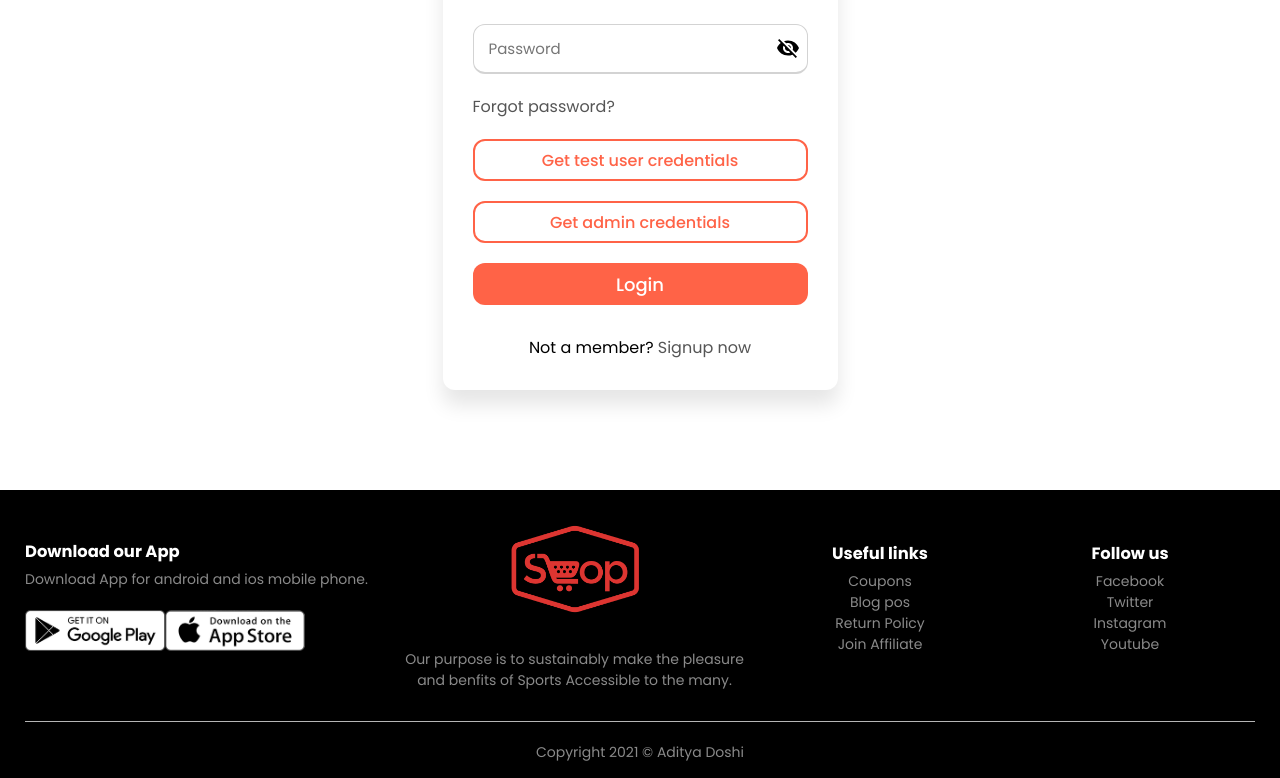
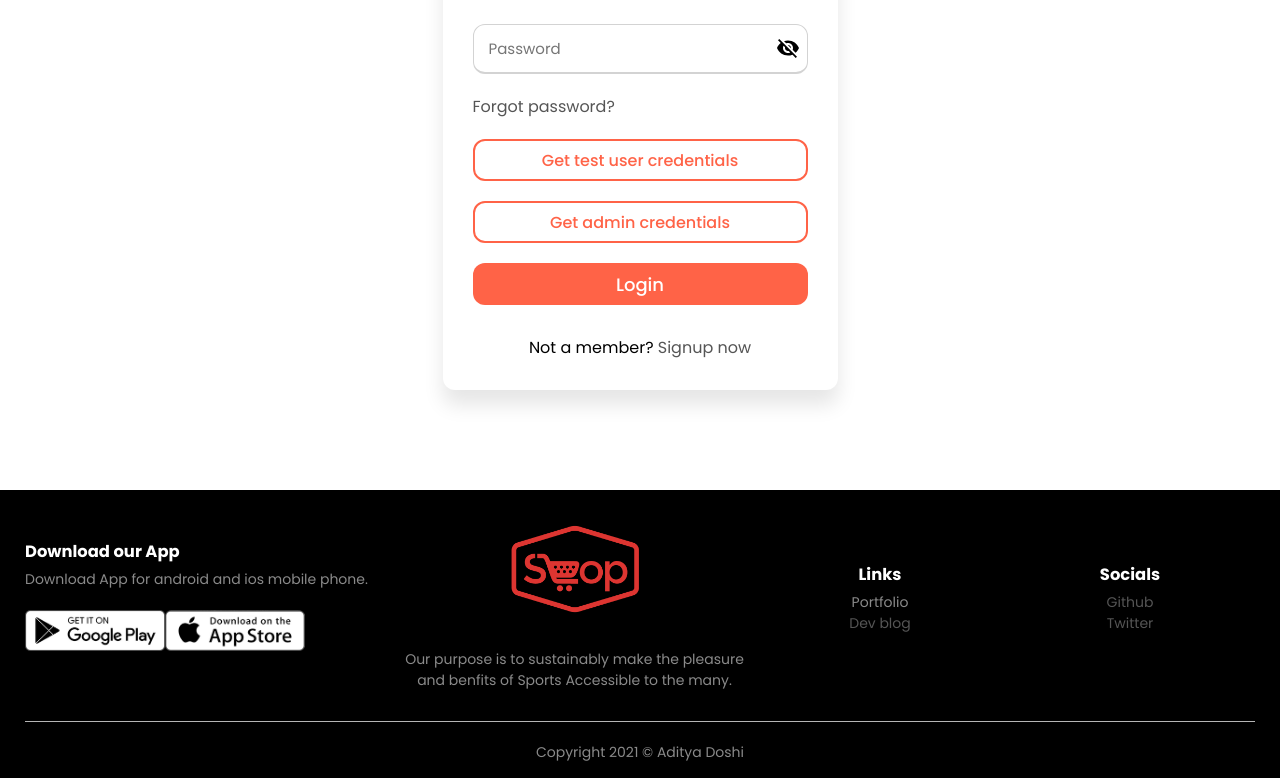
Before and after one commit to adidoshi/e-commerce_frontend, a React (Create React App) app: page /login in a window 1280 px wide. Shown: the part 386-1164 px from the top of the page. Built offline with nearby package versions, Linux system fonts and the light colour scheme; a web font is replaced by a local one.

Commit message:
refactor: products section, docs: data update

```diff
--- a/src/App.js
+++ b/src/App.js
@@ -29,6 +29,7 @@ import ProductReviews from "./pages/admin/reviewsRelated/ProductReviews";
 import UpdateProfile from "./pages/user/UpdateProfile";
 import UpdatePassword from "./pages/user/UpdatePassword";
 import UpdateProduct from "./pages/admin/newProduct/UpdateProduct";
+import AllProducts from "./components/publicComp/AllProducts";
 
 function App() {
   const { userInfo } = useSelector((state) => state.auth);
@@ -49,6 +50,7 @@ function App() {
           />
           <Route exact path="/products" component={Products} />
           <Route exact path="/products/:keyword" component={Products} />
+          <Route exact path="/allproducts/" component={AllProducts} />
           <Route exact path="/product/:id" component={ProductDetails} />
           <Route exact path="/cart" component={Cart} />
 
--- a/src/components/layout/footer/Footer.js
+++ b/src/components/layout/footer/Footer.js
@@ -26,21 +26,39 @@ const Footer = () => {
               </p>
             </div>
             <div className="footer-col-3">
-              <h3>Useful links</h3>
+              <h3>Links</h3>
               <ul>
-                <li>Coupons</li>
-                <li>Blog pos</li>
-                <li>Return Policy</li>
-                <li>Join Affiliate</li>
+                <li>Portfolio</li>
+                <li>
+                  <a
+                    href="https://dev.to/adidoshi"
+                    rel="noreferrer"
+                    target="_blank"
+                    no>
+                    Dev blog
+                  </a>
+                </li>
               </ul>
             </div>
             <div className="footer-col-4">
-              <h3>Follow us</h3>
+              <h3>Socials</h3>
               <ul>
-                <li>Facebook</li>
-                <li>Twitter</li>
-                <li>Instagram</li>
-                <li>Youtube</li>
+                <li>
+                  <a
+                    href="https://github.com/adidoshi"
+                    rel="noreferrer"
+                    target="_blank"
+                    no>
+                    Github
+                  </a>
+                </li>
+                <a
+                  href="https://twitter.com/adidoshi08"
+                  rel="noreferrer"
+                  target="_blank"
+                  no>
+                  Twitter
+                </a>
               </ul>
             </div>
           </div>
--- a/src/components/products/productDetails/ProductInfo.js
+++ b/src/components/products/productDetails/ProductInfo.js
@@ -24,6 +24,7 @@ import {
 import { addItemsToCart } from "../../../redux/actions/cartAction";
 // import product6 from "../../../assets/images/product-6.jpg";
 import ReviewCard from "./reviews/ReviewCard";
+import { NEW_REVIEW_RESET } from "../../../redux/constants/productsActionsTypes";
 
 const ProductInfo = () => {
   const [quantity, setQuantity] = useState(1);
@@ -37,6 +38,7 @@ const ProductInfo = () => {
   const { product, loading, error } = useSelector(
     (state) => state.productDetails
   );
+
   const { success, error: reviewError } = useSelector(
     (state) => state.newReview
   );
@@ -89,7 +91,7 @@ const ProductInfo = () => {
     if (success) {
       toast.success("Review submitted successfully!", successOptions);
       setComment("");
-      // dispatch({ type: NEW_REVIEW_RESET });
+      dispatch({ type: NEW_REVIEW_RESET });
     }
 
     dispatch(getProductDetails(params.id));
--- /dev/null
+++ b/src/components/publicComp/AllProducts.js
@@ -0,0 +1,39 @@
+import React, { useEffect } from "react";
+import { Helmet } from "react-helmet";
+import { useDispatch, useSelector } from "react-redux";
+import { fetchProducts } from "../../redux/actions/productsAction";
+import Footer from "../layout/footer/Footer";
+import Loading from "../layout/loader/Loading";
+import Navbar from "../layout/navbar/Navbar";
+import ProductCard from "../products/ProductCard";
+
+const AllProducts = () => {
+  const dispatch = useDispatch();
+  const { products: allProds, loading } = useSelector((state) => state.prods);
+
+  useEffect(() => {
+    dispatch(fetchProducts());
+  }, [dispatch]);
+  return (
+    <>
+      <Helmet title="All Products | Splash Store" />
+      <Navbar />
+      {loading ? (
+        <Loading />
+      ) : (
+        <div className="small-container">
+          <h2 className="title">All Products</h2>
+          <div className="row">
+            {allProds &&
+              allProds.map((product) => {
+                return <ProductCard product={product} key={product._id} />;
+              })}
+          </div>
+        </div>
+      )}
+      <Footer />
+    </>
+  );
+};
+
+export default AllProducts;
--- a/src/components/publicComp/home/header/Header.js
+++ b/src/components/publicComp/home/header/Header.js
@@ -1,6 +1,7 @@
 import React from "react";
 import "./Header.css";
 import landingPageImg from "../../../../assets/images/landingpageimg.png";
+import { Link } from "react-router-dom";
 
 const Header = () => {
   return (
@@ -16,9 +17,9 @@ const Header = () => {
                 Shop the most cool products available on the store <br /> let it
                 be tshirts, electronics and much more!
               </p>
-              <a href="/" className="btn">
+              <Link to="/products" className="btn">
                 Explore now &#8594;
-              </a>
+              </Link>
             </div>
             <div className="col-2">
               <img src={landingPageImg} alt="..." />
--- a/src/components/publicComp/home/testimonials/Testimonial.js
+++ b/src/components/publicComp/home/testimonials/Testimonial.js
@@ -15,13 +15,13 @@ const cutomerComments = [
   {
     content:
       "Lorem ipsum dolor sit amet consectetur adipisicing elit. Soluta consequatur blanditiis",
-    name: "Sean Parker",
+    name: "Gorge Warner",
     img: user2,
   },
   {
     content:
       "Lorem ipsum dolor sit amet consectetur adipisicing elit. Soluta consequatur blanditiis",
-    name: "Sean Parker",
+    name: "Kelly Maze",
     img: user3,
   },
 ];
--- a/src/components/utils/ToastStyles.js
+++ b/src/components/utils/ToastStyles.js
@@ -1,5 +1,4 @@
 export const successOptions = {
-  duration: 6000,
   style: { backgroundColor: "green", color: "white" },
 };
 
--- a/src/pages/publicPages/Home.js
+++ b/src/pages/publicPages/Home.js
@@ -10,7 +10,7 @@ import Header from "../../components/publicComp/home/header/Header";
 import SpecialProduct from "../../components/publicComp/home/splProduct/SpecialProduct";
 import Testimonial from "../../components/publicComp/home/testimonials/Testimonial";
 import { errorOptions } from "../../components/utils/ToastStyles";
-import { clearErrors, getProducts } from "../../redux/actions/productsAction";
+import { clearErrors, fetchProducts } from "../../redux/actions/productsAction";
 
 const Home = () => {
   const dispatch = useDispatch();
@@ -22,7 +22,7 @@ const Home = () => {
       toast.error(error, errorOptions);
       dispatch(clearErrors());
     }
-    dispatch(getProducts());
+    dispatch(fetchProducts());
   }, [dispatch, error]);
   return (
     <>
@@ -37,7 +37,7 @@ const Home = () => {
           <h2 className="title">Featured Products</h2>
           <div className="row">
             {allProds &&
-              allProds.map((product) => {
+              allProds.slice(0, 8).map((product) => {
                 return <ProductCard product={product} key={product._id} />;
               })}
           </div>
```
Also changed, not shown: src/components/products/ProductSection.js (+12 -10 lines).
